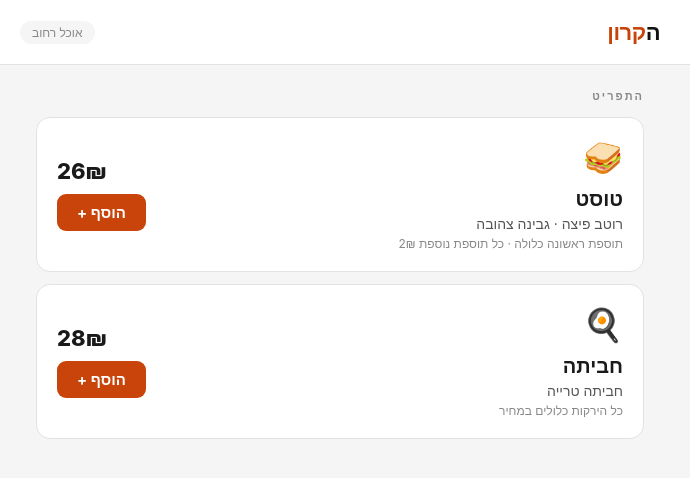
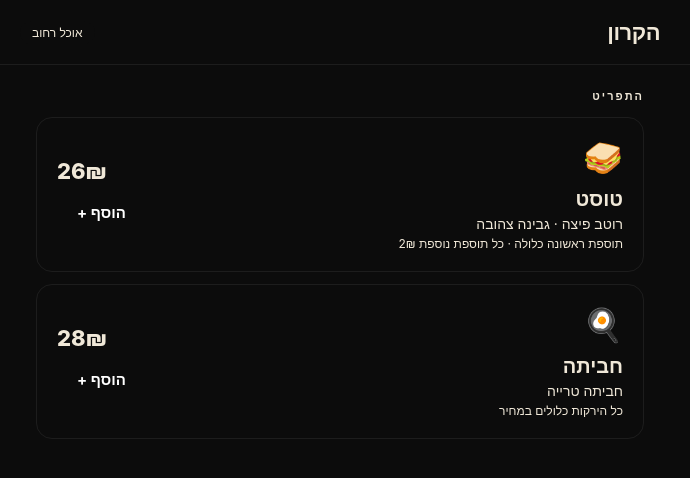
Before and after one commit to avia687/-, a React (Vite) app in the folder client/: page / in a window 1280 px wide. Shown: the top 478 px of the page, without its empty margins (440-1130 px from the left). Built offline with nearby package versions, Linux system fonts and the light colour scheme; the HTML template or start-up script is replaced by a standard one.

Commit message:
Dark luxury + drinks

```diff
--- a/client/src/index.css
+++ b/client/src/index.css
@@ -1,37 +1,37 @@
 *, *::before, *::after { box-sizing: border-box; margin: 0; padding: 0; }
 
 :root {
-  --bg:           #F5F5F5;
-  --white:        #FFFFFF;
-  --black:        #111111;
-  --text:         #1A1A1A;
-  --secondary:    #555555;
-  --muted:        #888888;
-  --accent:       #C8440A;
-  --accent-soft:  #FFF0EB;
-  --border:       #E2E2E2;
-  --shadow-sm:    0 1px 4px rgba(0,0,0,0.07);
-  --shadow-md:    0 2px 16px rgba(0,0,0,0.10);
-  --shadow-lg:    0 8px 40px rgba(0,0,0,0.13);
-  --green:        #1A6E38;
-  --radius:       14px;
-  --radius-sm:    9px;
+  --bg:          #0C0C0C;
+  --card:        #161616;
+  --card2:       #1E1E1E;
+  --gold:        #C9963A;
+  --gold-l:      #E2B05A;
+  --gold-pale:   rgba(201,150,58,.1);
+  --gold-border: rgba(201,150,58,.22);
+  --cream:       #F0E8D8;
+  --cream-2:     #B8A888;
+  --green:       #237A42;
+  --green-glow:  rgba(35,122,66,.3);
+  --red:         #B03030;
+  --border:      rgba(255,255,255,.07);
+  --radius:      16px;
+  --radius-sm:   10px;
 }
 
 html, body {
   direction: rtl;
   font-family: -apple-system, 'Segoe UI', 'Arial Hebrew', Arial, sans-serif;
   background: var(--bg);
-  color: var(--text);
+  color: var(--cream);
   min-height: 100vh;
   -webkit-font-smoothing: antialiased;
-  font-size: 16px;
 }
 
 button { cursor: pointer; font-family: inherit; border: none; outline: none; }
 input  { font-family: inherit; outline: none; }
 
-@keyframes fadeIn   { from { opacity: 0 } to { opacity: 1 } }
-@keyframes slideUp  { from { transform: translateY(100%) } to { transform: translateY(0) } }
-@keyframes spin     { to { transform: rotate(360deg) } }
-@keyframes scaleIn  { from { transform: scale(.94); opacity: 0 } to { transform: scale(1); opacity: 1 } }
+@keyframes fadeInUp { from { opacity:0; transform:translateY(20px) } to { opacity:1; transform:translateY(0) } }
+@keyframes fadeIn   { from { opacity:0 } to { opacity:1 } }
+@keyframes slideUp  { from { transform:translateY(100%) } to { transform:translateY(0) } }
+@keyframes spin     { to { transform:rotate(360deg) } }
+@keyframes scaleIn  { from { opacity:0; transform:scale(.93) } to { opacity:1; transform:scale(1) } }
```
